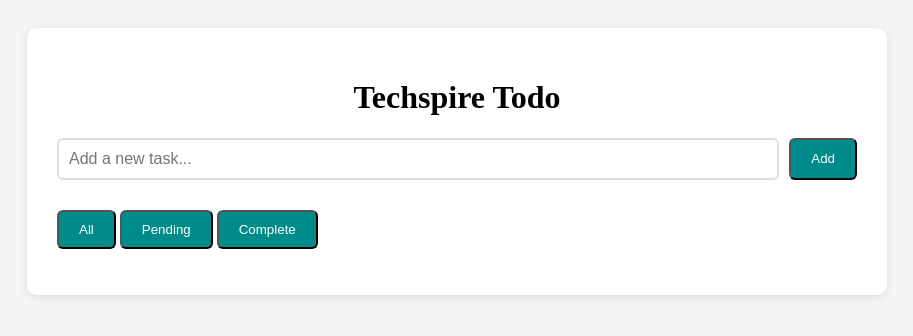
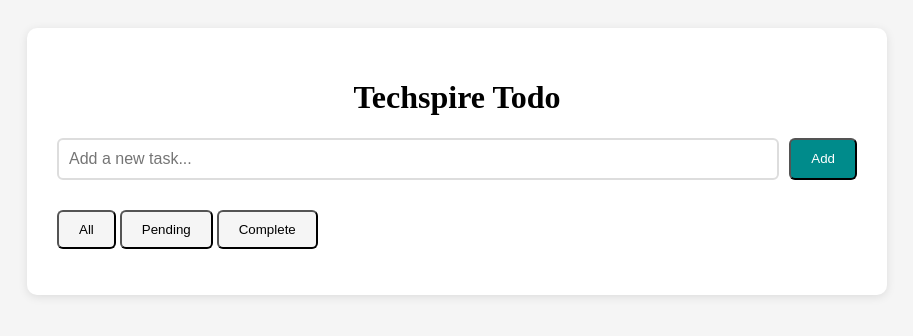
Before and after one commit to Arg-sq/A16JSDOMLogic, a plain HTML site: page index.html in a window 1280 px wide. Both pictures are taken after a click on the button "All". Shown: the whole page, without its empty margins (183-1096 px from the left). Drawn offline with Linux system fonts and the light colour scheme.

Commit message:
feat buttons

```diff
--- a/index.html
+++ b/index.html
@@ -85,6 +85,15 @@
             text-decoration: line-through;
         }
 
+        .filter-btn{
+            background: #f5f5f5;
+            color:black
+        }
+        .filter-btn.active{
+            background: darkcyan;
+            color: white;
+        }
+
     </style>
 </head>
 <body>
@@ -95,17 +104,16 @@
             <button onclick=" addTodo()" >Add</button>
         </div>
         <div class="filters">
-            <button class="filter-btn">All</button>
-            <button class="filter-btn">Pending</button>
-            <button class="filter-btn">Complete</button>
+            <button class="filter-btn" onclick="filterTodos('all')">All</button>
+            <button class="filter-btn" onclick="filterTodos('pending')">Pending</button>
+            <button class="filter-btn" onclick="filterTodos('complete')">Complete</button>
         </div>
         <ul id="todolist">
 
         </ul>
-
     </div>
     <script>
-
+        let currentFilter="all"
 
         function saveInLocalStorage(){
             localStorage.setItem("todos", JSON.stringify(todos));
@@ -205,7 +213,16 @@ renderTodos()
         renderTodos()
 
        }
-        renderTodos()
+
+       function filterTodos(filter){
+        currentFilter=filter
+        document.querySelectorAll('.filter-btn').forEach((btn)=>{
+            btn.classList.toggle("active",btn.textContent===filter)
+        })
+
+       }
+
+       renderTodos()
     </script>
 </body>
 </html>
```
